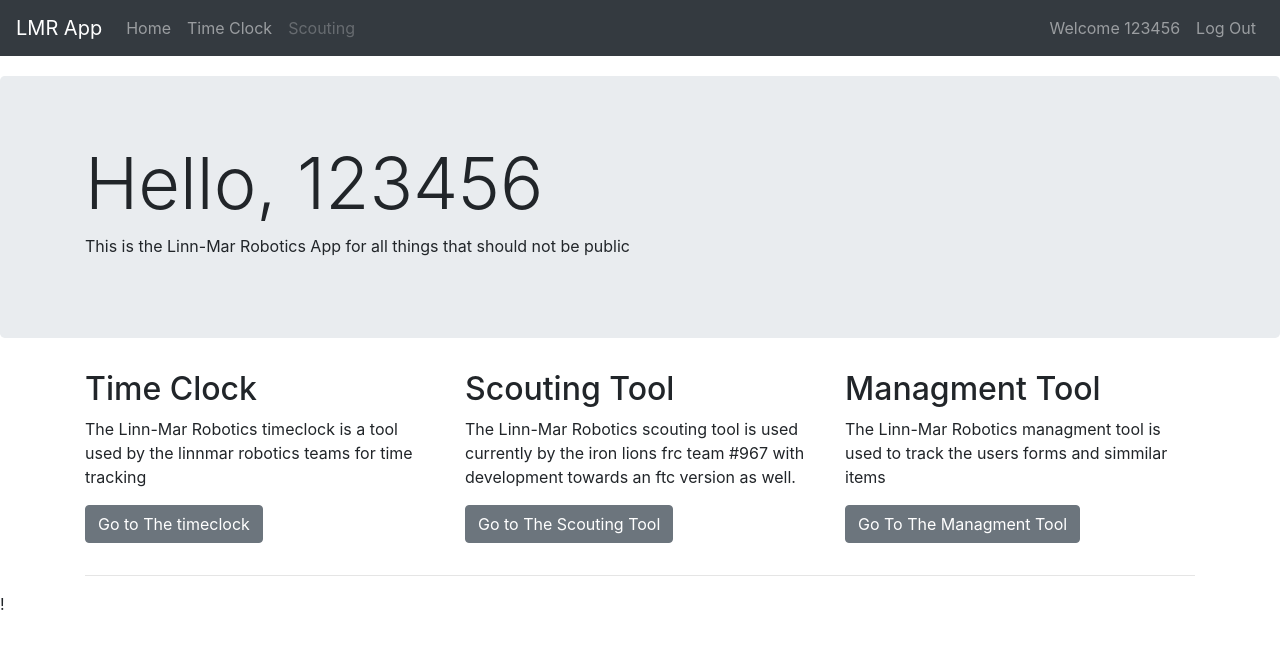
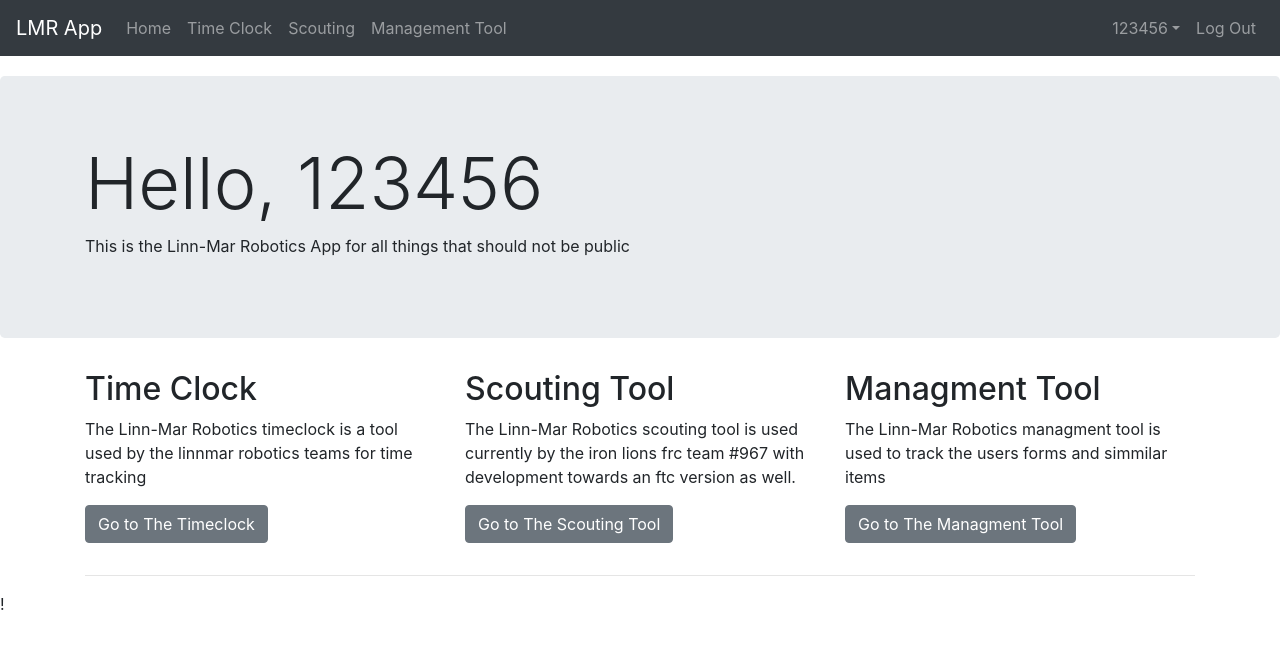
Before and after one commit to MatthewBehnke/lmrapp, a PHP site: page /home.php in a window 1280 px wide. Shown: the top 649 px of the page. Run offline with PHP 8.4, Linux system fonts and the light colour scheme; a user stored in the database is signed in.

Commit message:
added nav bar to all sub pages

```diff
--- a/head.php
+++ b/head.php
@@ -29,15 +29,23 @@
             <a class="nav-link" href="home.php">Home</a>
           </li>
           <li class="nav-item">
-            <a class="nav-link" href="./timeclock">Time Clock</a>
+            <a class="nav-link" href="timeclock.php">Time Clock</a>
           </li>
           <li class="nav-item">
-            <a class="nav-link disabled" href="#">Scouting</a>
+            <a class="nav-link" href="scouting.php">Scouting</a>
+          </li>
+          <li class="nav-item">
+            <a class="nav-link" href="management.php">Management Tool</a>
           </li>
         </ul>
         <ul class="nav navbar-nav navbar-right">
-          <li class="new-item">
-            <a class="nav-link" href="#">Welcome <?php echo $_SESSION['username']?></a>
+          <li class="nav-item dropdown">
+            <a class="nav-link dropdown-toggle" id="dropdown01" data-toggle="dropdown" aria-haspopup="true" aria-expanded="false"><?php echo $_SESSION['username']?></a>
+            <div class="dropdown-menu" aria-labelledby="dropdown01">
+              <a class="dropdown-item" href="#">Action</a>
+              <a class="dropdown-item" href="#">Another action</a>
+              <a class="dropdown-item" href="#">Something else here</a>
+            </div>
           </li>
           <li class="nav-item">
             <a class="nav-link" href="logout.php">Log Out</a>
--- a/home.php
+++ b/home.php
@@ -38,17 +38,17 @@ include 'head.php';
     <div class="col-md-4">
       <h2>Time Clock</h2>
       <p>The Linn-Mar Robotics timeclock is a tool used by the linnmar robotics teams for time tracking</p>
-      <p><a class="btn btn-secondary" href="./timeclock" role="button">Go to The timeclock</a></p>
+      <p><a class="btn btn-secondary" href="timeclock.php" role="button">Go to The Timeclock</a></p>
     </div>
     <div class="col-md-4">
       <h2>Scouting Tool</h2>
       <p>The Linn-Mar Robotics scouting tool is used currently by the iron lions frc team #967 with development towards an ftc version as well. </p>
-      <p><a class="btn btn-secondary" href="./scouting" role="button">Go to The Scouting Tool</a></p>
+      <p><a class="btn btn-secondary" href="scouting.php" role="button">Go to The Scouting Tool</a></p>
     </div>
     <div class="col-md-4">
       <h2>Managment Tool</h2>
       <p>The Linn-Mar Robotics managment tool is used to track the users forms and simmilar items</p>
-      <p><a class="btn btn-secondary" href="./managmenttool" role="button">Go To The Managment Tool</a></p>
+      <p><a class="btn btn-secondary" href="management.php" role="button">Go to The Managment Tool</a></p>
     </div>
   </div>
 
--- a/managementtool/index.php
+++ /dev/null
@@ -1 +0,0 @@
-<h1>Management Tool</h1>
--- a/scouting/index.php
+++ /dev/null
@@ -1 +0,0 @@
-<h1>Scouting Tool</h1>
--- a/timeclock/index.php
+++ /dev/null
@@ -1 +0,0 @@
-<h1>TimeClock</h1>
```
Also changed, not shown: management.php (added, +17 -0 lines), scouting.php (added, +16 -0 lines), timeclock.php (added, +15 -0 lines).
